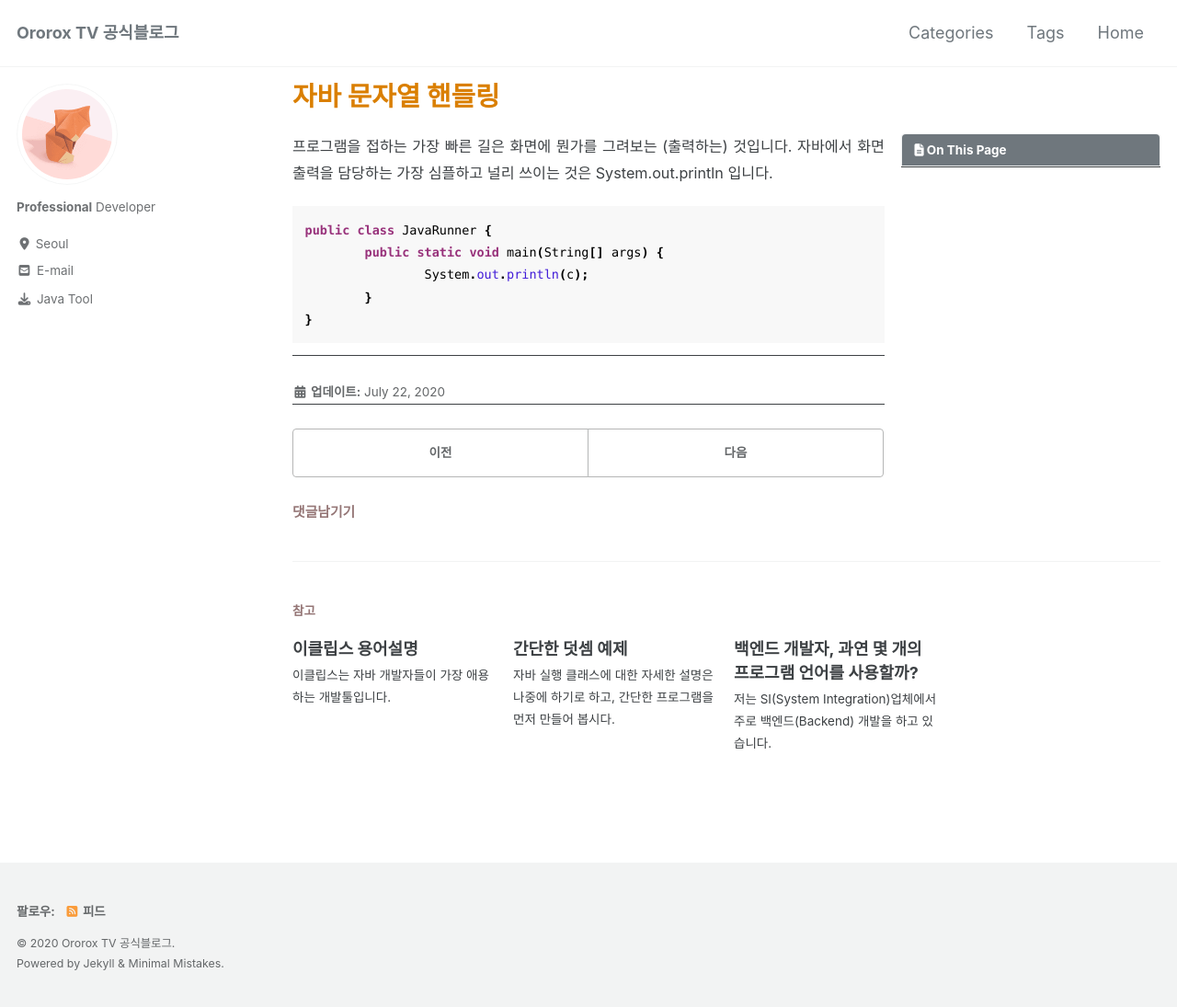
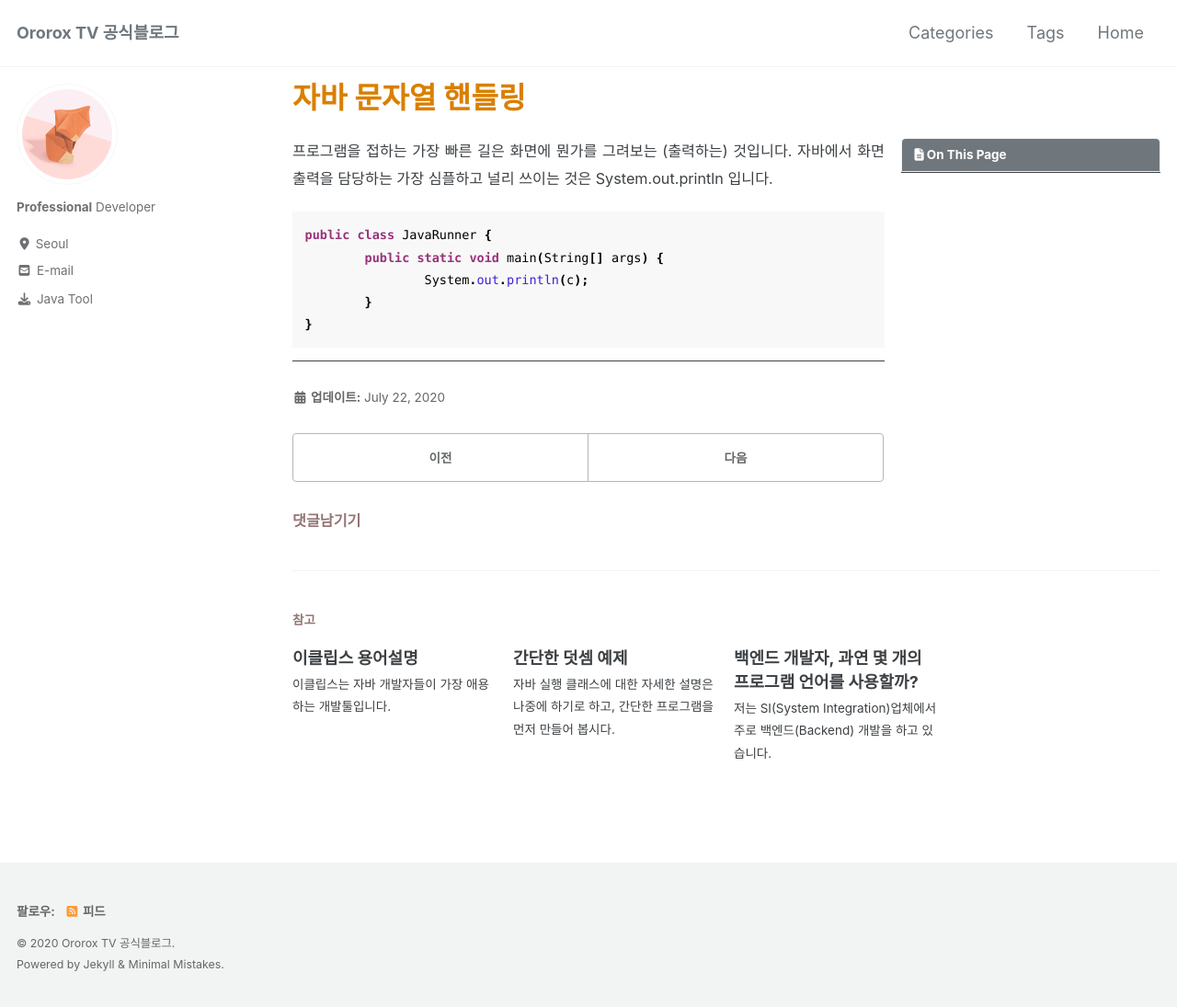
Before and after one commit to ororox/ororox.github.io, a Jekyll site: the page built from _posts/2020-07-22-string-handling.md, in a window 1280 px wide and 1096 px high. Shown: the whole window at 92% size. Built offline with Jekyll 4.4.1, drawn with Linux system fonts in a browser that asks for light colours; cached includes are drawn as plain includes; nearby versions of some CDN libraries; comment, search, counter and statistics services are not loaded.

Commit message:
modified

```diff
--- a/_layouts/single.html
+++ b/_layouts/single.html
@@ -71,7 +71,6 @@ layout: default
         {% include page__taxonomy.html %}
         {% include page__date.html %}
         {% include post_pagination.html %}
-        {% include GoogleAdSenseInnerWrapEnd.html %}
         {% include comments.html %}
       </footer>
     </div>
--- a/_sass/minimal-mistakes/_variables.scss
+++ b/_sass/minimal-mistakes/_variables.scss
@@ -44,11 +44,11 @@ $type-size-7: 0.6875em !default; // ~11px
 $type-size-8: 0.625em !default; // ~10px
 
 /* headline scale */
-$h-size-1: 1.6em !default; // ~25.008px
-$h-size-2: 1.4em !default; // ~20px
-$h-size-3: 1.2em !default; // ~18px
-$h-size-4: 1.10em !default; // ~17px
-$h-size-5: 1.05em !default; // ~16.5px
+$h-size-1: 1.8em !default; // ~25.008px
+$h-size-2: 1.7em !default; // ~20px
+$h-size-3: 1.5em !default; // ~18px
+$h-size-4: 1.2em !default; // ~17px
+$h-size-5: 1.1em !default; // ~16.5px
 $h-size-6: 1em !default; // ~16px
 
 /*
```
